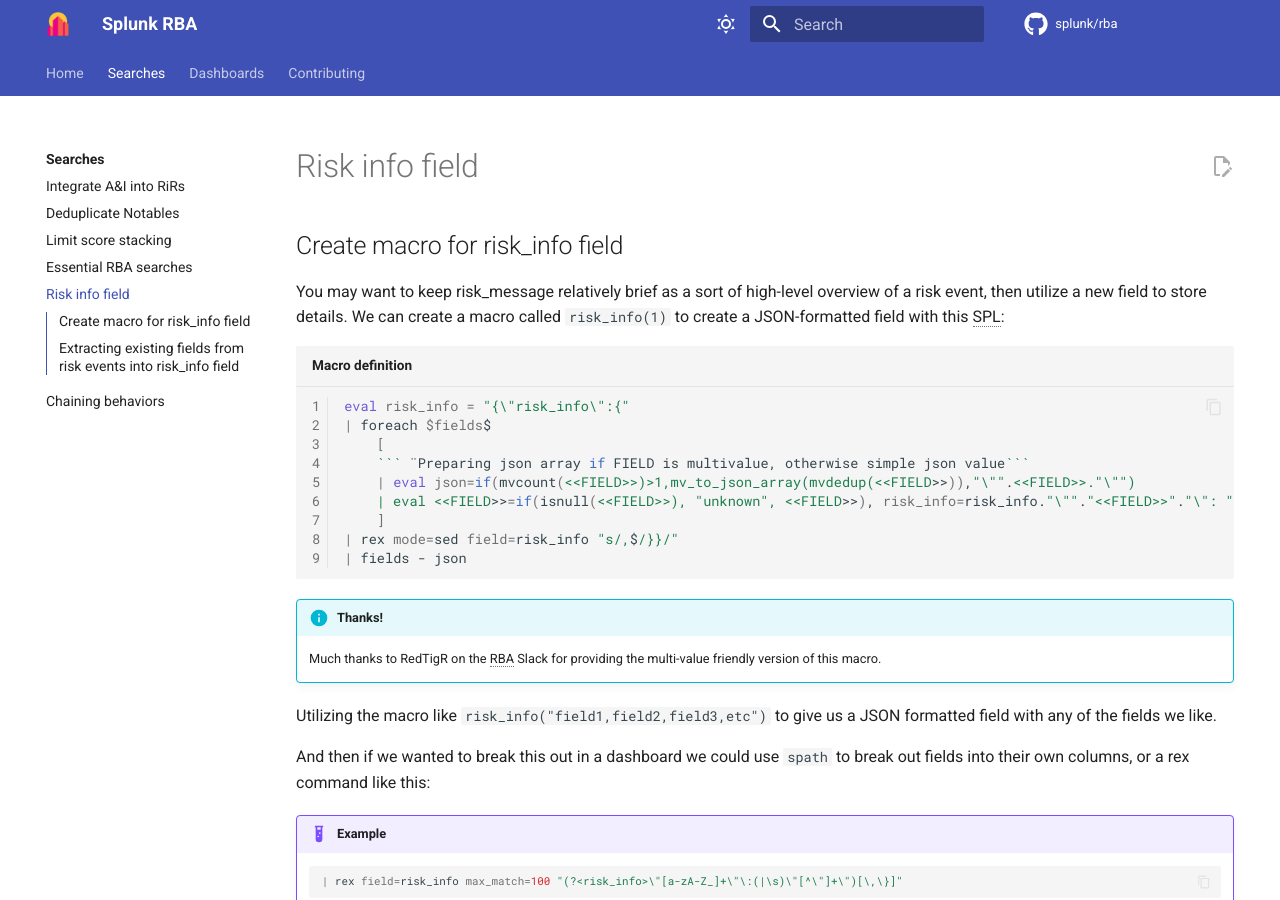
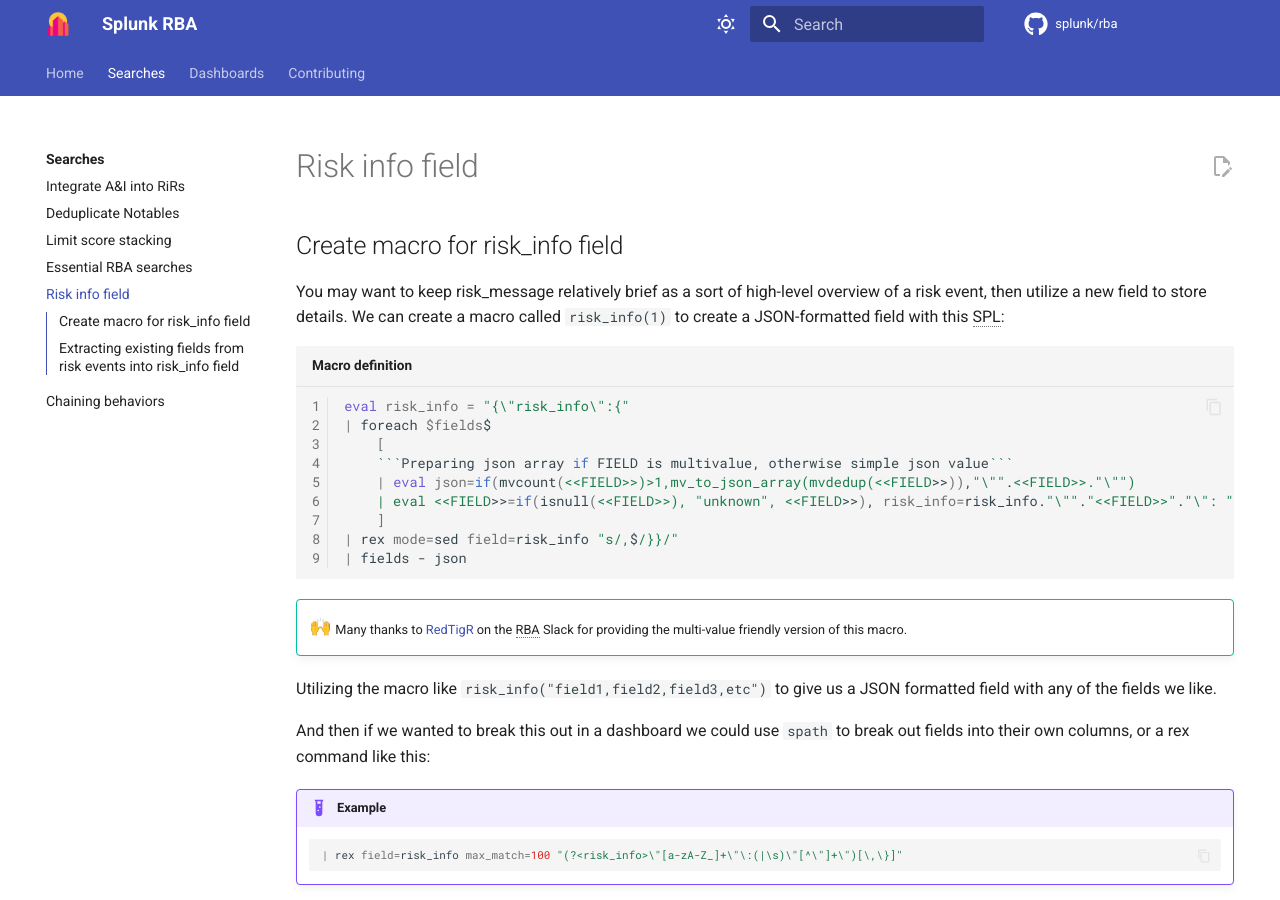
Before and after one commit to splunk/rba, an MkDocs documentation site: the page built from docs/searches/risk_info_event_detail.md, in a window 1280 px wide and 900 px high. Built offline with MkDocs 1.6.1 and Material for MkDocs 9.7.7, drawn with Linux system fonts in a browser that asks for light colours; emoji names are drawn with the system emoji font; comment, search, counter and statistics services are not loaded.

Commit message:
added emoji
Signed-off-by: Zachary Christensen <zchristensen@splunk.com>

````diff
--- a/docs/searches/risk_info_event_detail.md
+++ b/docs/searches/risk_info_event_detail.md
@@ -8,7 +8,7 @@
 eval risk_info = "{\"risk_info\":{"
 | foreach $fields$
     [
-    ``` ¨Preparing json array if FIELD is multivalue, otherwise simple json value```
+    ```Preparing json array if FIELD is multivalue, otherwise simple json value```
     | eval json=if(mvcount(<<FIELD>>)>1,mv_to_json_array(mvdedup(<<FIELD>>)),"\"".<<FIELD>>."\"")
     | eval <<FIELD>>=if(isnull(<<FIELD>>), "unknown", <<FIELD>>), risk_info=risk_info."\""."<<FIELD>>"."\": ".json.","
     ]
@@ -16,8 +16,8 @@
 | fields - json
 ```
 
-!!! info "Thanks!"
-    Much thanks to RedTigR on the RBA Slack for providing the multi-value friendly version of this macro.
+!!! tip ""
+    <span style="font-size: 1.5em">:raised_hands:  </span> Many thanks to [RedTigR](/contributing/contributors) on the RBA Slack for providing the multi-value friendly version of this macro.
 
 Utilizing the macro like `risk_info("field1,field2,field3,etc")` to give us a JSON formatted field with any of the fields we like.
 
````
